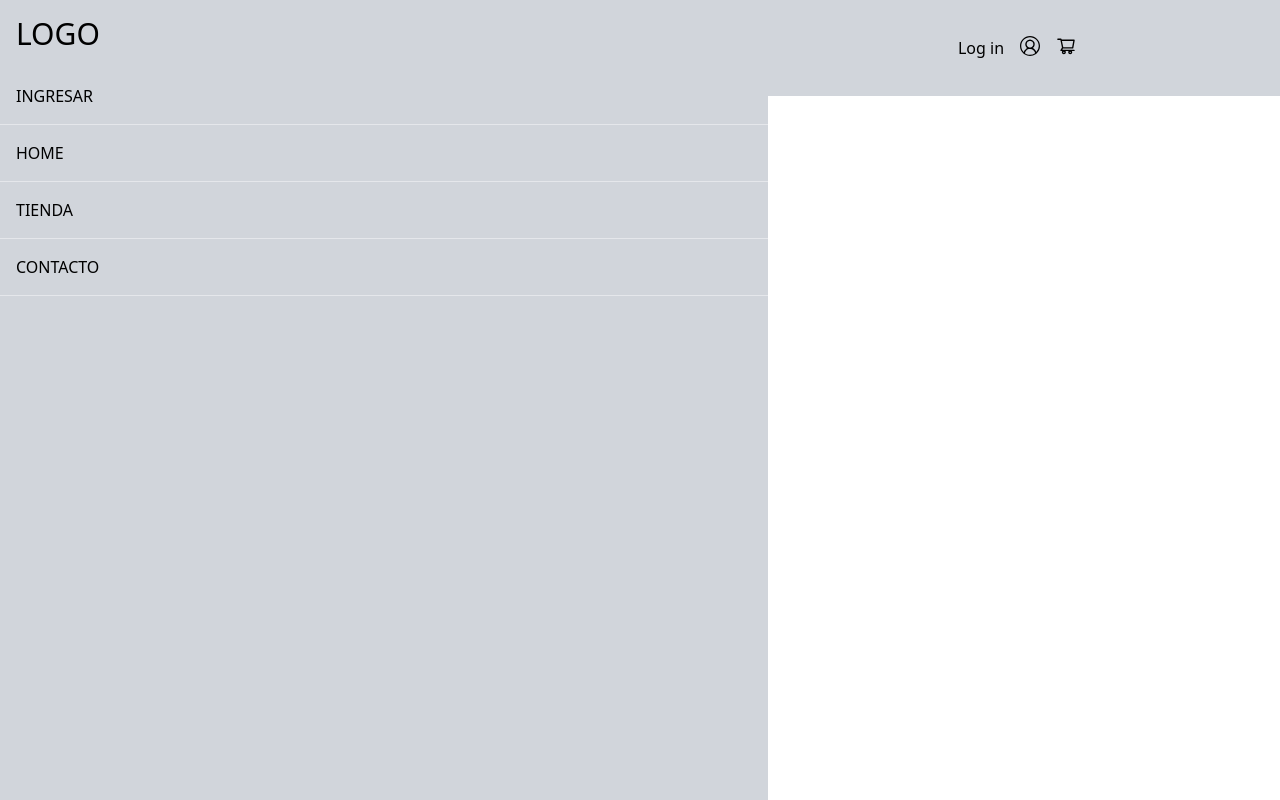
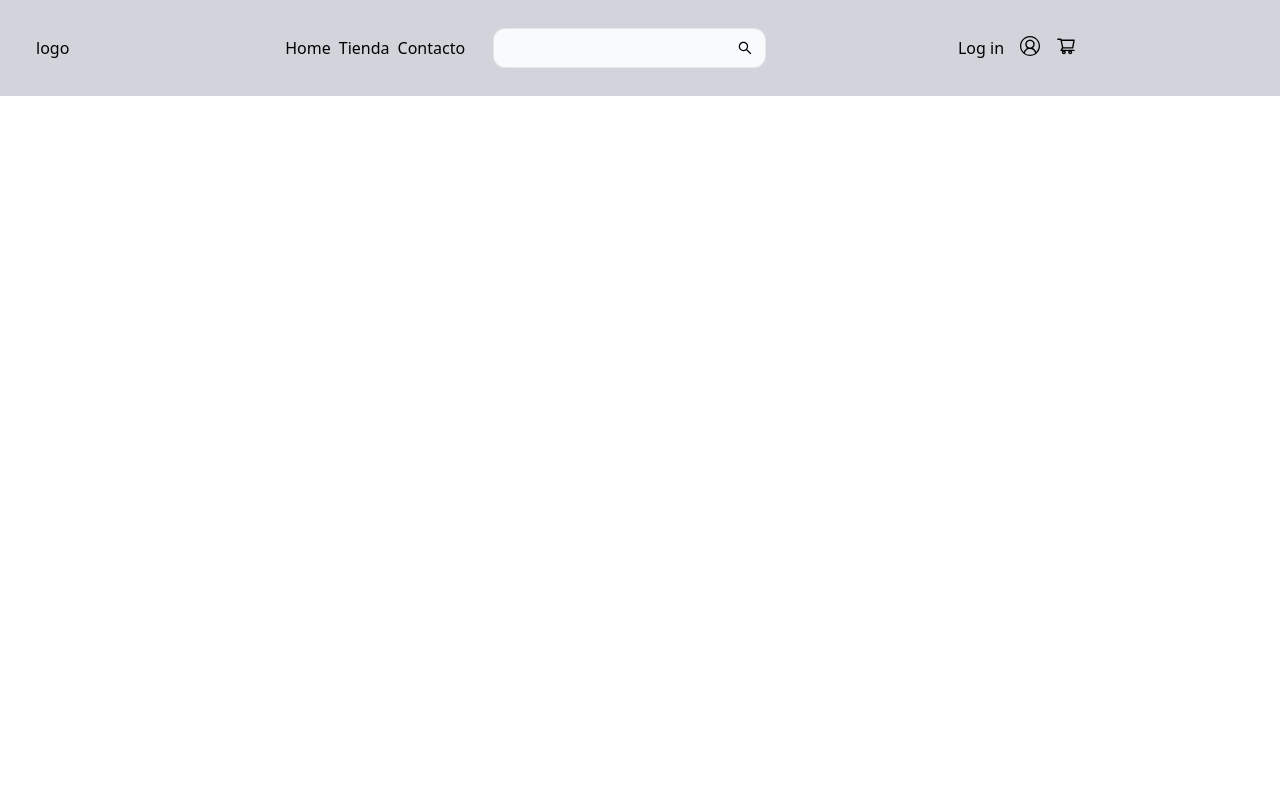
Before and after one commit to No-Country/c14-15-t-node-react, a React (Vite) app in the folder client/ecomerce-green/: page / in a window 1280 px wide. Built offline with nearby package versions, Linux system fonts and the light colour scheme.

Commit message:
updated navbar

```diff
--- a/client/ecomerce-green/src/components/Header.jsx
+++ b/client/ecomerce-green/src/components/Header.jsx
@@ -1,7 +1,12 @@
 import React, { useState } from "react";
-import { AiOutlineClose, AiOutlineMenu, AiOutlineSearch, AiOutlineShoppingCart } from "react-icons/ai";
+import {
+  AiOutlineClose,
+  AiOutlineMenu,
+  AiOutlineSearch,
+  AiOutlineShoppingCart,
+} from "react-icons/ai";
+import { VscAccount } from "react-icons/vsc";
 
-import {VscAccount} from 'react-icons/vsc'
 const Header = () => {
   const [nav, setNav] = useState(false);
 
@@ -12,8 +17,6 @@ const Header = () => {
   return (
     <header className="bg-gray-300">
       <div className="flex justify-between  items-center h-24 max-w-[1240px] px-4 mx-auto">
-
-
         <h1 className=" flex ">logo</h1>
         {/* Navbar destock */}
         <nav className=" hidden md:flex gap-1 p-6 ">
@@ -30,19 +33,29 @@ const Header = () => {
         <div className="hidden md:flex">
           <ul className="flex g-1">
             <li className="pr-4">Log in</li>
-        <li className="pr-4"><VscAccount size={20}/></li>
-        <li> <AiOutlineShoppingCart size={20}/></li>
+            <li className="pr-4">
+              <VscAccount size={20} />
+            </li>
+            <li>
+              {" "}
+              <AiOutlineShoppingCart size={20} />
+            </li>
           </ul>
-
         </div>
         <div>
           <div onClick={handleNav} className="block md:hidden">
-          {!nav ? <AiOutlineClose size={20} /> : <AiOutlineMenu size={20} />}
+            {nav ? <AiOutlineClose size={20} /> : <AiOutlineMenu size={20} />}
           </div>
         </div>
         {/* Navbar mobile */}
 
-      <nav className={!nav ? 'bg-gray-300 fixed left-0 top-0 w-[60%] h-full border-r-gray-900 uppercase ease-in-out duration-500': 'fixed left-[-100%]'}>
+        <nav
+          className={
+            nav
+              ? "bg-gray-300 fixed left-0 top-0 w-[60%] h-full border-r-gray-900 uppercase ease-in-out duration-500"
+              : "fixed left-[-100%]"
+          }
+        >
           <h1 className=" w-full text-3xl uppercase m-4">logo</h1>
           {/* <div className="p-4 border-b border-r-gray-600  pt-[7rem]">
           <div className="flex g-2 border-r-gray-200 border w-[14rem] px-2 py-1">
```
Lines whose indentation alone changed are shown as unchanged.
